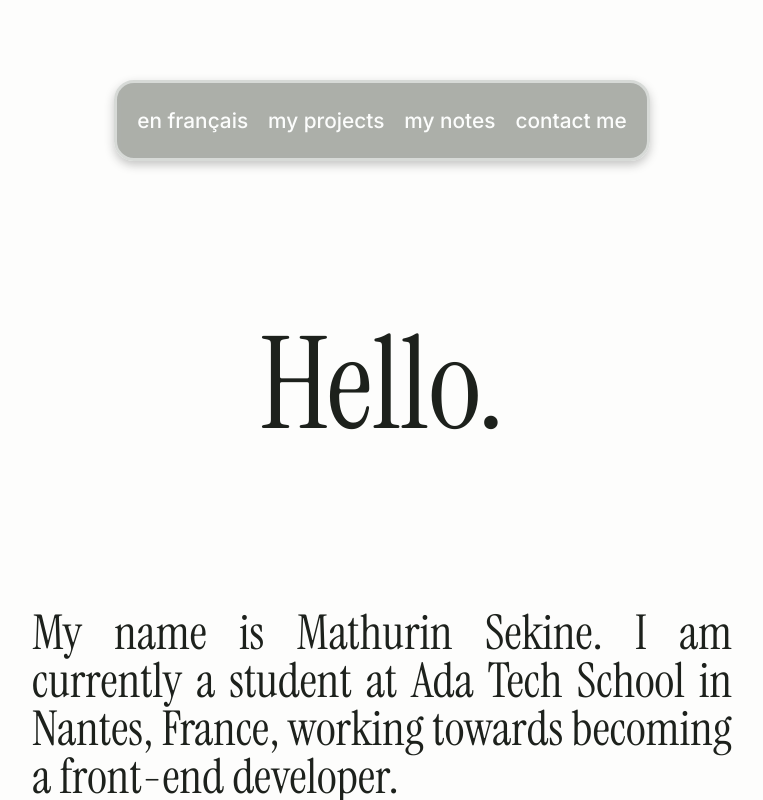
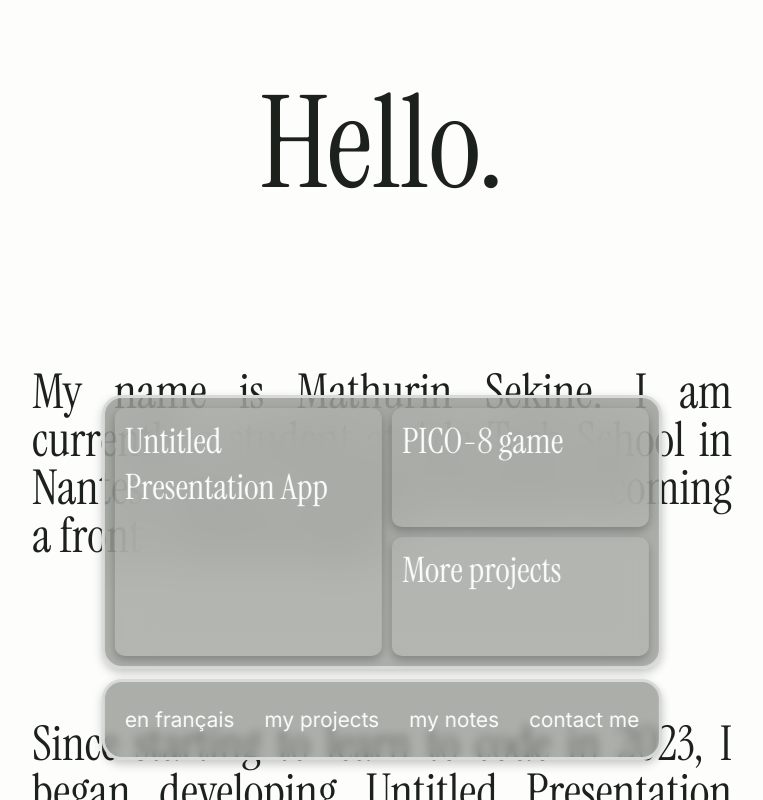
Before and after one commit to lemathurin/portfolio, a Next.js app: page /en in a window 1280 px wide. Shown: the top 800 px of the page, without its empty margins (258-1021 px from the left). Built offline with nearby package versions, Linux system fonts and the light colour scheme.

Commit message:
More work on the navbar

```diff
--- a/messages/en.json
+++ b/messages/en.json
@@ -9,6 +9,9 @@
       "language": "en français",
       "projects": "my projects",
       "notes": "my notes",
-      "contact": "contact me"
+      "contact": "contact me",
+      "presenter-app": "Untitled Presentation App",
+      "pico-8": "PICO-8 game",
+      "more-projects": "More projects"
     }
   }
--- a/messages/fr.json
+++ b/messages/fr.json
@@ -9,6 +9,9 @@
       "language": "in english",
       "projects": "mes projets",
       "notes": "mes notes",
-      "contact": "contactez-moi"
+      "contact": "contactez-moi",
+      "presenter-app": "Appli de Présentation sans Titre",
+      "pico-8": "Jeu PICO-8",
+      "more-projects": "Plus de projets"
     }
   }
--- a/src/app/[locale]/components/Navbar.css
+++ b/src/app/[locale]/components/Navbar.css
@@ -1,8 +1,23 @@
+.entire-navbar {
+    position: fixed;
+    bottom: 20px;
+    left: 50%;
+    transform: translateX(-50%);
+    z-index: 1000; /* Ensure the navbar appears above other content */
+    display: flex;
+    padding: 1.25rem;
+    flex-direction: column;
+    justify-content: flex-end;
+    align-items: center;
+    gap: 0.625rem;
+    /* background: palegreen; */
+}
+
 .menu-button-container {
     display: flex;
     padding: 0.625rem;
     align-items: center;
-    /* gap: 0.625rem; */
+    gap: 0.625rem;
     border-radius: 1.25rem;
     border: 3px solid #D7DAD7;
     background: rgba(137, 142, 135, 0.70);
@@ -15,13 +30,13 @@
     padding: 0.9375rem 0.625rem;
     align-items: flex-start;
     border-radius: 0.625rem;
-    width: fit-content;
+    width: max-content;
     transition: background 0.3s ease;
 }
 
 .menu-button:hover {
+    background: rgba(239, 241, 239, 0.35);
     backdrop-filter: blur(7.5px);
-    background: rgba(239, 241, 239, 0.35);
 }
 
 .menu-text {
@@ -30,6 +45,67 @@
     font-family: Inter;
     font-size: 1.3rem;
     font-style: normal;
-    font-weight: 500;
+    font-weight: 400;
     line-height: normal;
 }
+
+.project-dropdown {
+    display: flex;
+    width: 100%;
+    height: 17.125rem;
+    padding: 0.625rem;
+    align-items: center;
+    gap: 0.625rem;
+    border-radius: 1.25rem;
+    border: 3px solid #D7DAD7;
+    background: rgba(137, 142, 135, 0.70);
+    box-shadow: 0px 4px 10px 0px rgba(32, 32, 32, 0.25);
+    backdrop-filter: blur(25px);
+}
+
+.project-left {
+    display: flex;
+    padding: 0.625rem;
+    flex-direction: column;
+    align-items: flex-start;
+    gap: 0.625rem;
+    flex-basis: 50%;
+    align-self: stretch;
+    border-radius: 0.625rem;
+    background: rgba(239, 241, 239, 0.10);
+    box-shadow: 0px 4px 10px 0px rgba(0, 0, 0, 0.25);
+    /* backdrop-filter: blur(25px); */
+}
+
+.project-right-section {
+    display: flex;
+    flex-direction: column;
+    justify-content: center;
+    align-items: flex-start;
+    gap: 0.625rem;
+    flex: 1 0 0;
+    align-self: stretch;
+}
+
+.project-right-small {
+    display: flex;
+    padding: 0.625rem;
+    flex-direction: column;
+    align-items: flex-start;
+    gap: 0.625rem;
+    flex-basis: 50%;
+    align-self: stretch;
+    border-radius: 0.625rem;
+    background: rgba(239, 241, 239, 0.10);
+    box-shadow: 0px 4px 10px 0px rgba(0, 0, 0, 0.25);
+    /* backdrop-filter: blur(25px); */
+}
+
+.dropdown-text {
+    align-self: stretch;
+    color: #FCFDFC;
+    font-size: 2.1875rem;
+    font-style: normal;
+    font-weight: 400;
+    line-height: normal;
+}
--- a/src/app/[locale]/components/Navbar.js
+++ b/src/app/[locale]/components/Navbar.js
@@ -26,14 +26,29 @@ import "../components/Navbar.css";
 //   );
 // }
 
+// for the dropdown
+// https://www.youtube.com/watch?v=VQWu4e6agPc
+
 export default function NavBar() {
   const t = useTranslations("NavBar");
   return (
-    <div className="">
-      <div className="">
+    <div className="entire-navbar">
+      <div className="project-dropdown">
+        <div className="project-left">
+          <h3 className="dropdown-text">{t("presenter-app")}</h3>
+        </div>
+        <div className="project-right-section">
+          <div className="project-right-small">
+            <h3 className="dropdown-text">{t("pico-8")}</h3>
+          </div>
+          <div className="project-right-small">
+            <h3 className="dropdown-text">{t("more-projects")}</h3>
+          </div>
+        </div>
+      </div>
       <ol className="menu-button-container">
         <Link href="/">
-            <li className="menu-button">
+          <li className="menu-button cursor-cell">
             <span className="menu-text" href="/">
               {t("language")}
             </span>
@@ -62,6 +77,5 @@ export default function NavBar() {
         </Link>
       </ol>
     </div>
-    </div>
   );
 }
```
Lines whose indentation alone changed are shown as unchanged.
